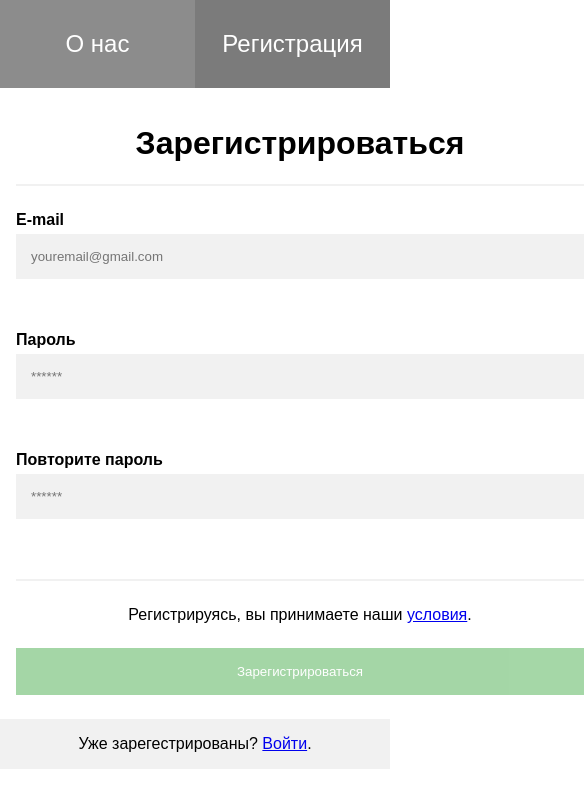
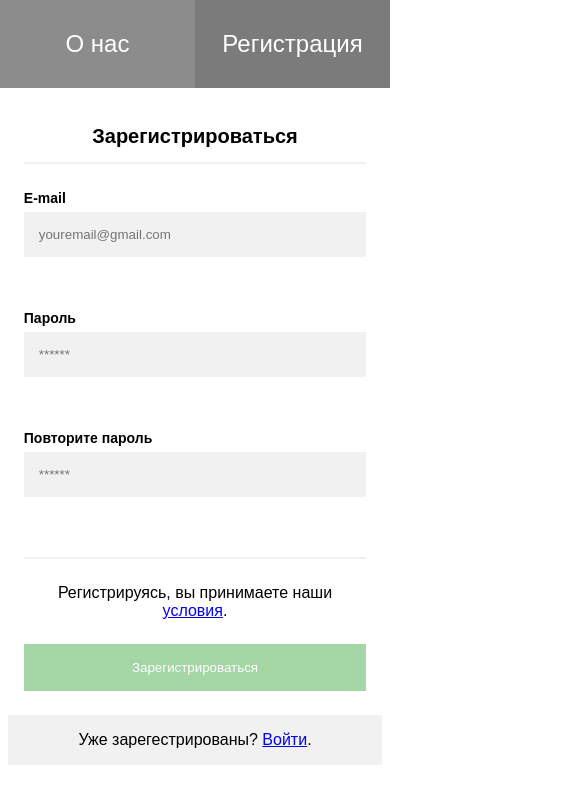
Before and after one commit to Arman-Front/test-registration, a Vue app: page /registration in a window 390 px wide. Shown: the top 808 px of the page, 585 px wide, since content can reach past the window. Built offline with nearby package versions, Linux system fonts and the light colour scheme.

Commit message:
add normalize.scss

```diff
--- a/src/App.vue
+++ b/src/App.vue
@@ -20,3 +20,7 @@
     name: 'Nav'
   }
 </script>
+
+<style lang="scss">
+  @import "assets/scss/normalize";
+</style>
--- /dev/null
+++ b/src/assets/scss/normalize.scss
@@ -0,0 +1,49 @@
+body {
+  margin: 0;
+  font-family: 'Arial', sans-serif;
+  width: 100%;
+}
+
+hr {
+  border: 1px solid #f1f1f1;
+  margin-bottom: 25px;
+}
+
+@media screen and (max-width: 420px) {
+  body {
+    box-sizing: border-box;
+    padding: 0;
+    width: 100%;
+  }
+
+  .container {
+    margin: 2%;
+    transition: .5s ease-in-out;
+
+    .navigate.navigate_links.navbar_element {
+      font-size: 20px;
+    }
+  }
+
+  .registration {
+    width: auto;
+
+    h1 {
+      font-size: 20px;
+    }
+
+    .reg_form {
+      label {
+        font-size: 14px;
+      }
+    }
+  }
+
+  .home_page {
+    width: auto;
+
+    h1 {
+      font-size: 20px;
+    }
+  }
+}
--- a/src/assets/scss/style.scss
+++ b/src/assets/scss/style.scss
@@ -1,9 +1,3 @@
-body {
-  margin: 0;
-  font-family: 'Arial', sans-serif;
-}
-
-/* menu */
 .navigate {
   background: #959595;
   margin: auto;
@@ -47,11 +41,6 @@ body {
 
   h1, p {
     text-align: center;
-  }
-
-  hr {
-    border: 1px solid #f1f1f1;
-    margin-bottom: 25px;
   }
 
   .reg_form {
--- a/src/pages/Home.vue
+++ b/src/pages/Home.vue
@@ -2,6 +2,8 @@
     <div class="container">
         <div class="home_page">
             <h1>О нас</h1>
+
+            <hr>
         </div>
     </div>
 </template>
```
